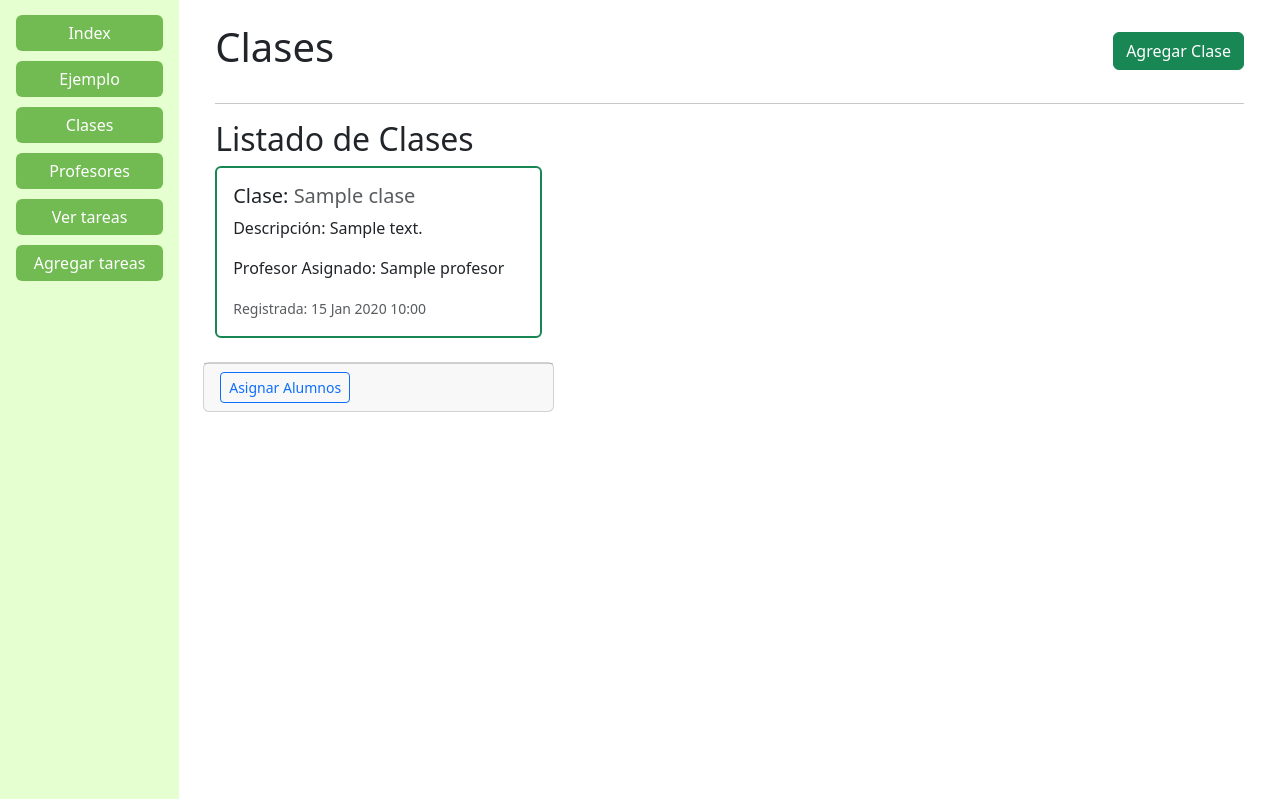
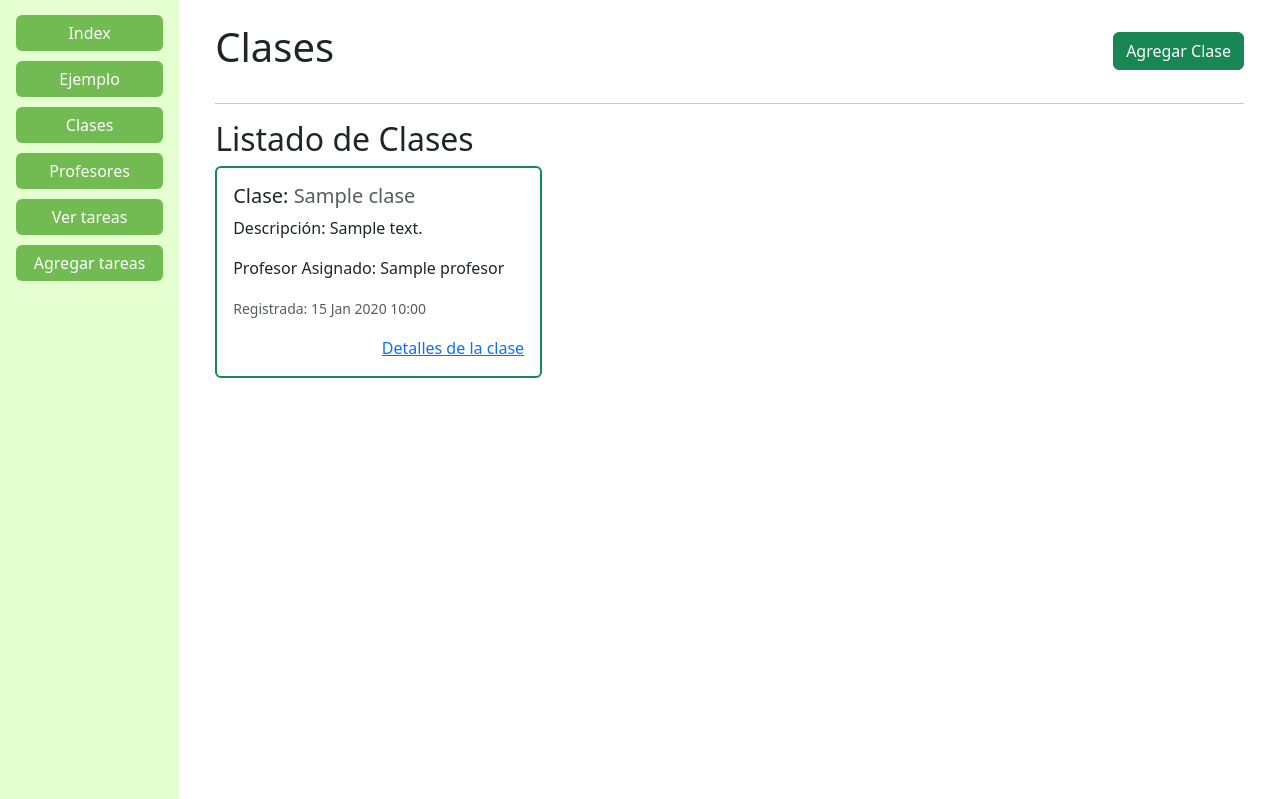
Before and after one commit to Schrodinger137/COAI, a Django app: page /clases/ in a window 1280 px wide. Shown: the part 63-862 px from the top of the page. Run offline with Django 4.2, Linux system fonts and the light colour scheme; tables that the repository leaves empty hold one stand-in row (values such as "Sample post").

```diff
--- a/COAI/urls.py
+++ b/COAI/urls.py
@@ -26,8 +26,7 @@ urlpatterns = [
     path('logout/', views.log_out, name='logout'),
     path('ejemplo/', plat_views.ejemplo, name='ejemplo'),
     path('clases/', views.clases, name='clases'),
-    path('clases/detalles', views.detalleClase, name='detalleClase'),
-    path('clases/asignar-alumnos/', views.asignar_alumnos, name='asignar_alumnos'),
+    path('clases/detalles/<int:clase_id>/', views.detalleClase, name='detalleClase'),
     path('profesores/', views.profesores, name='profesores'),
     path('tareas/', views.tareas, name='tareas'),
     path('agregar-tarea/', views.agregar_tarea, name='agregar_tarea'),
--- a/principal/models.py
+++ b/principal/models.py
@@ -41,18 +41,3 @@ class Clase(models.Model):
 
     def __str__(self):
         return self.nombre
-
-class Alumno(models.Model):
-    nombre = models.CharField(max_length=100, verbose_name="Nombre del Alumno")
-    nombre_tutor = models.CharField(max_length=100, verbose_name="Nombre del Tutor")
-    telefono = models.CharField(max_length=20, blank=True, null=True, verbose_name="# Teléfono")
-    email = models.EmailField(unique=True, verbose_name="Correo Electrónico")
-    created_at = models.DateTimeField(auto_now_add=True, verbose_name="Fecha de Registro")
-
-    class Meta:
-        verbose_name = "Alumno"
-        verbose_name_plural = "Alumnos"
-        ordering = ["-created_at"]
-
-    def __str__(self):
-        return self.nombre
--- a/principal/templates/principal/clases.html
+++ b/principal/templates/principal/clases.html
@@ -43,7 +43,7 @@
                                 {% endif %}
                             </p>
                             <p class="card-text"><small class="text-muted">Registrada: {{ clase.created_at|date:"d M Y H:i" }}</small></p>
-                          {# <a href="{% url 'detalleClase' clase.id %}" class="card-link float-end">Ver más</a> #}
+                          <a href="{% url 'detalleClase' clase.id %}" class="card-link float-end">Detalles de la clase</a>
                         </div>
                     </div>
                 </div>
@@ -94,63 +94,4 @@
         </div>
     </div>
 </div>
-
-{# Modal para asignar alumnos #}
-<div class="modal fade" id="asignarAlumnosModal" tabindex="-1" aria-labelledby="asignarAlumnosModalLabel" aria-hidden="true">
-    <div class="modal-dialog">
-        <div class="modal-content">
-            <div class="modal-header">
-                <h5 class="modal-title" id="asignarAlumnosModalLabel">Asignar Alumnos</h5>
-                <button type="button" class="btn-close" data-bs-dismiss="modal" aria-label="Close"></button>
-            </div>
-            <form method="post" action="{% url 'asignar_alumnos' %}">
-                {% csrf_token %}
-                <input type="hidden" name="clase_id" id="clase_id_input">
-                <div class="modal-body">
-                    <div class="mb-3">
-                        <label class="form-label">Seleccionar Alumnos:</label>
-                        <select class="form-select" name="alumnos" multiple size="5">
-                            {% for alumno in alumnos %}
-                                <option value="{{ alumno.id }}">{{ alumno.nombre }}</option>
-                            {% endfor %}
-                        </select>
-                    </div>
-                </div>
-                <div class="modal-footer">
-                    <button type="button" class="btn btn-secondary" data-bs-dismiss="modal">Cancelar</button>
-                    <button type="submit" class="btn btn-primary">Asignar</button>
-                </div>
-            </form>
-        </div>
-    </div>
-</div>
-
-{# Botón para abrir el modal#}
-{% for clase in clases %}
-    <div class="col-xl-4 col-lg-6 col-md-12 mb-4">
-        <div class="card">
-            <!-- ... contenido de la tarjeta ... -->
-            <div class="card-footer">
-                <button type="button" class="btn btn-sm btn-outline-primary"
-                        data-bs-toggle="modal" data-bs-target="#asignarAlumnosModal"
-                        onclick="document.getElementById('clase_id_input').value='{{ clase.id }}'">
-                    Asignar Alumnos
-                </button>
-            </div>
-        </div>
-    </div>
-{% endfor %}
-
-<script>
-document.addEventListener('DOMContentLoaded', function() {
-    // Cuando se abre el modal, establece el ID de la clase
-    var asignarModal = document.getElementById('asignarAlumnosModal');
-    asignarModal.addEventListener('show.bs.modal', function (event) {
-        var button = event.relatedTarget;
-        var claseId = button.getAttribute('data-clase-id');
-        document.getElementById('clase_id_input').value = claseId;
-    });
-});
-</script>
-
 {% endblock %}
--- a/principal/views.py
+++ b/principal/views.py
@@ -1,11 +1,11 @@
-from django.shortcuts import redirect, render
+from django.shortcuts import redirect, render, get_object_or_404
 from django.contrib.auth.decorators import login_required
 from django.contrib.auth import logout, authenticate, login
 from django.contrib.auth.models import User
 from django.contrib import messages
 from django.contrib.auth.models import Group
 from .forms import ProfesorRegistrationForm,ClaseForm
-from .models import Profesor, Clase, Alumno
+from .models import Profesor, Clase
 
 # Create your views here.
 
@@ -61,25 +61,13 @@ def profesores(request):
 def tareas(request):
     return render(request, 'principal/vistaTareas.html')
 
-def detalleClase(request):
-    return render(request, 'principal/detalleClase.html')
+def detalleClase(request, clase_id):
+    clase = get_object_or_404(Clase, id=clase_id)
+    return render(request, 'principal/detalleClase.html', {'clase': clase})
 
 def clases(request):
     clases = Clase.objects.all()
     form = ClaseForm()
-    alumnos = Alumno.objects.all()
-
-    if request.method == 'POST':
-        # Verificar si es para registrar clase o asignar alumnos
-        if 'asignar_alumnos' in request.POST:
-            return asignar_alumnos(request)
-        else:
-            form = ClaseForm(request.POST)
-            if form.is_valid():
-                form.save()
-                messages.success(request, 'Clase registrada')
-                return redirect('clases')
-
 
     if request.method == 'POST':
         form = ClaseForm(request.POST)
@@ -92,28 +80,9 @@ def clases(request):
 
     context = {
         'clases': clases,
-        'alumnos': alumnos,
         'form': form, #pasamos el form al contexto
     }
     return render(request, 'principal/clases.html', context)
 
 def agregar_tarea(request):
     return render(request, 'principal/agregarTarea.html')
-
-def asignar_alumnos(request):
-    if request.method == 'POST':
-        try:
-            clase_id = request.POST.get('clase_id')
-            alumnos_ids = request.POST.getlist('alumnos')
-
-            clase = Clase.objects.get(id=clase_id)
-            alumnos = Alumno.objects.filter(id__in=alumnos_ids)
-
-            # Asumiendo que tienes un ManyToManyField en tu modelo Clase
-            clase.alumnos.set(alumnos)
-
-            messages.success(request, 'Alumnos asignados correctamente')
-        except Exception as e:
-            messages.error(request, f'Error al asignar alumnos: {str(e)}')
-
-    return redirect('clases')
```
Also changed, not shown: principal/templates/principal/detalleClase.html (+48 -10 lines).
